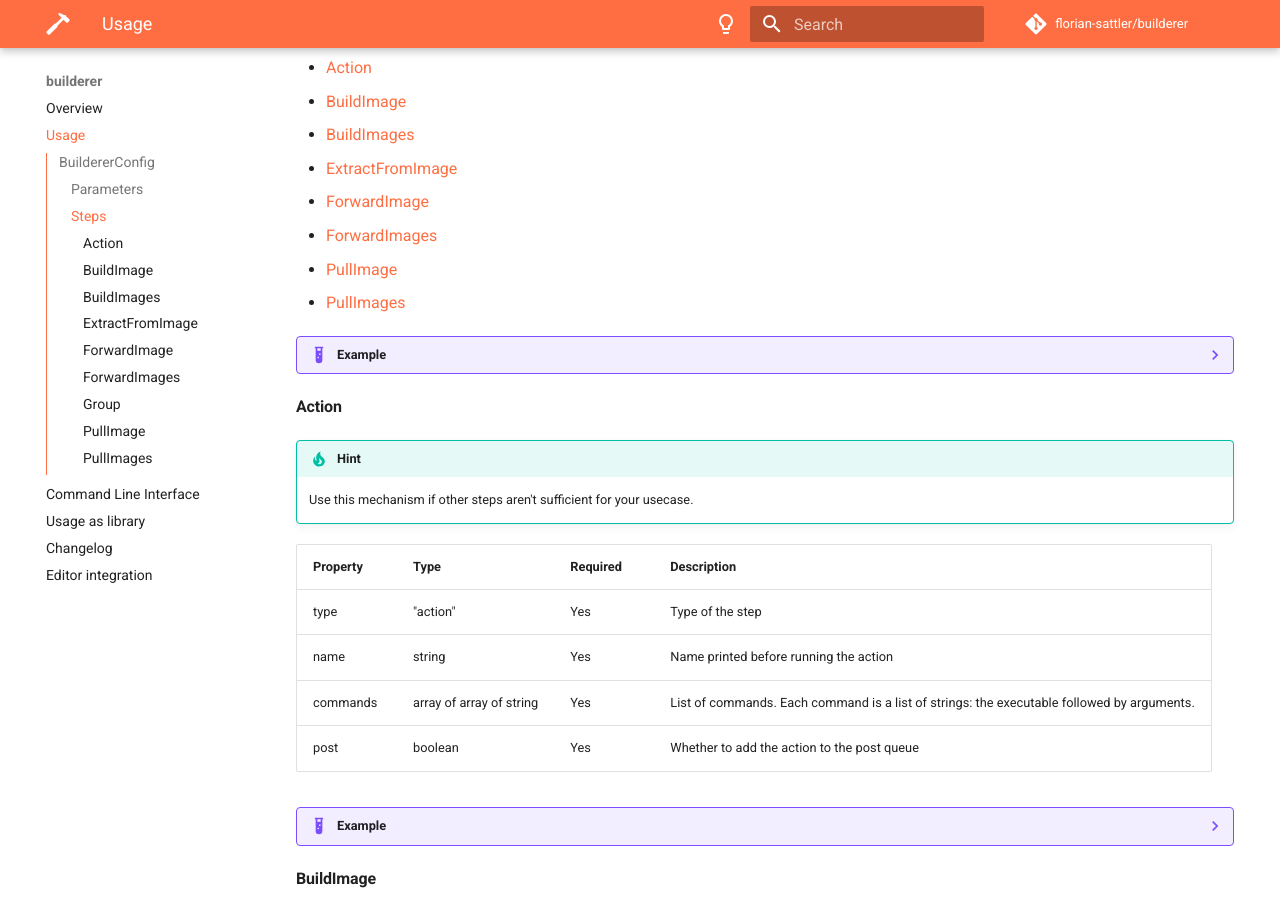
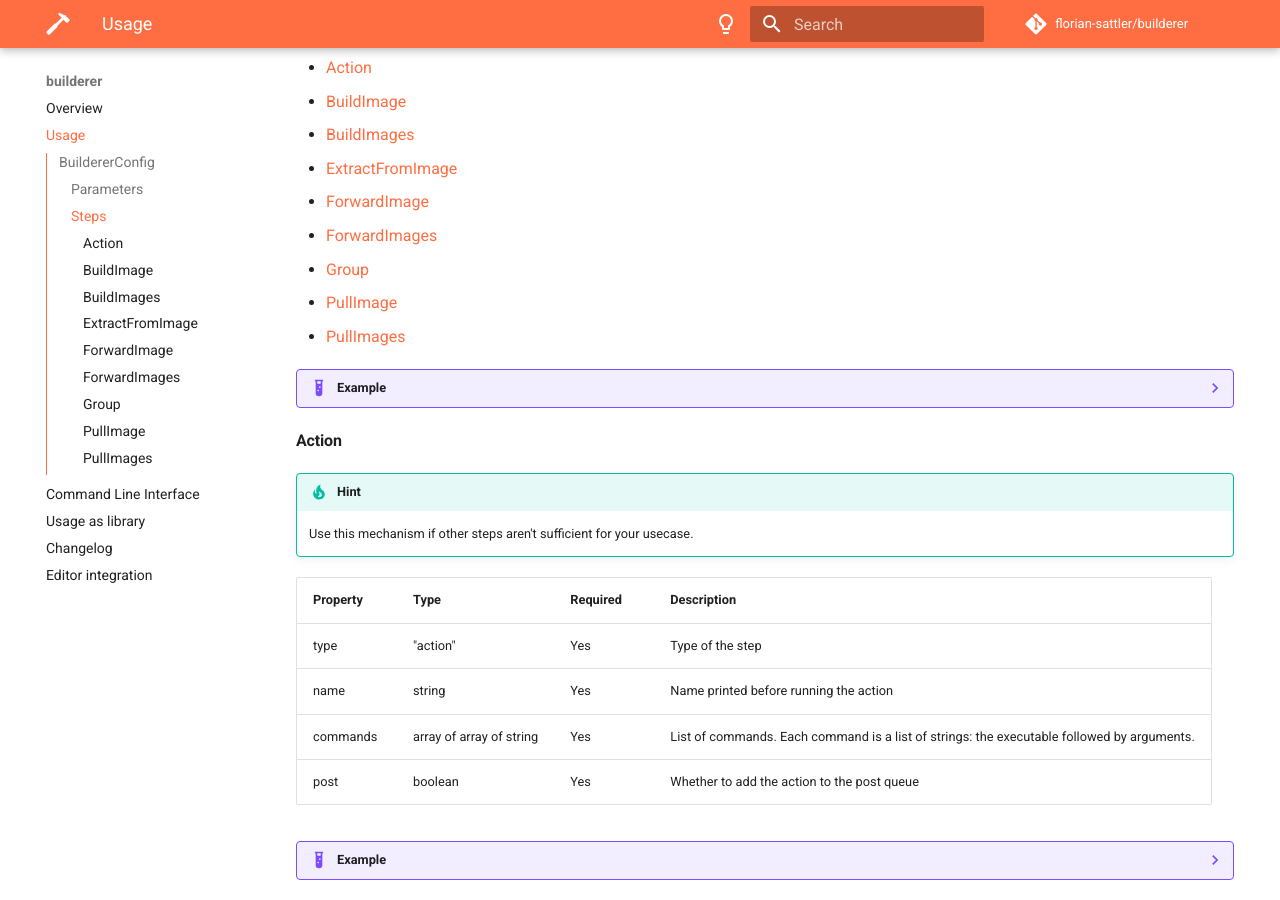
Before and after one commit to florian-sattler/builderer, an MkDocs documentation site: the page built from docs/usage.md, in a window 1280 px wide and 900 px high, scrolled down 1857 px. Built offline with MkDocs 1.6.1 and Material for MkDocs 9.7.7, drawn with Linux system fonts in a browser that asks for light colours; comment, search, counter and statistics services are not loaded.

Commit message:
missing group link

```diff
--- a/docs/usage.md
+++ b/docs/usage.md
@@ -107,6 +107,7 @@ Each step may be one of
 - [ExtractFromImage](#extractfromimage)
 - [ForwardImage](#forwardimage)
 - [ForwardImages](#forwardimages)
+- [Group](#group)
 - [PullImage](#pullimage)
 - [PullImages](#pullimages)
 
```
